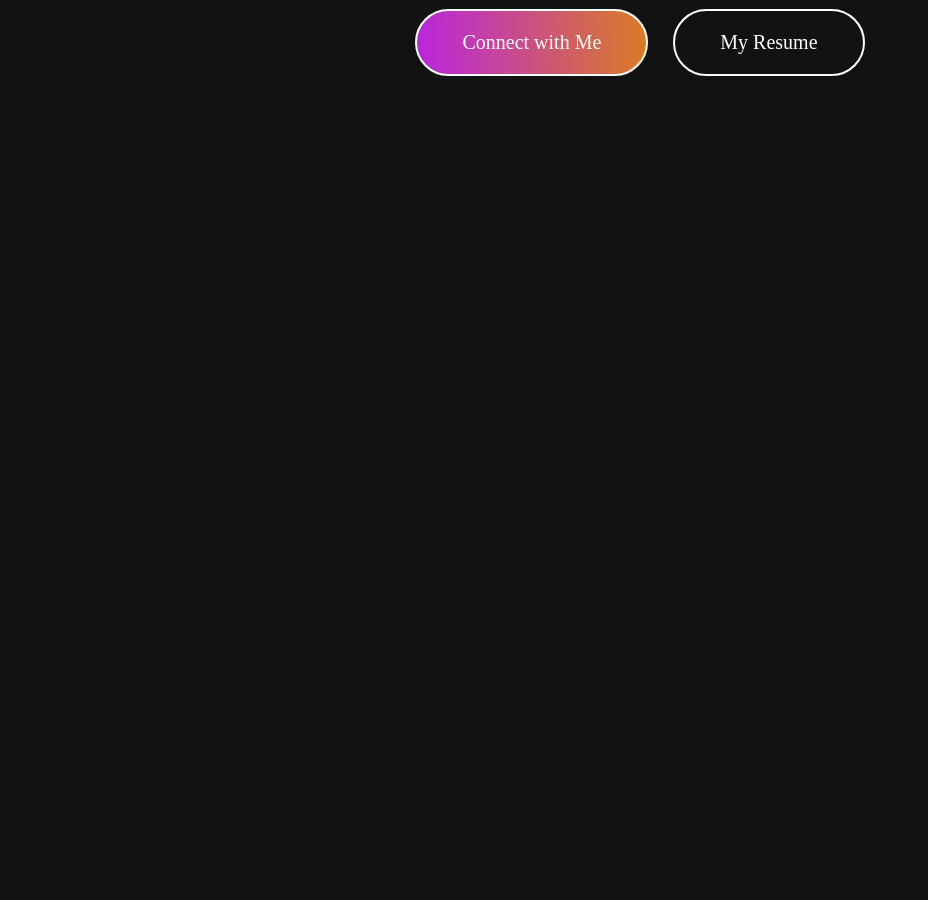
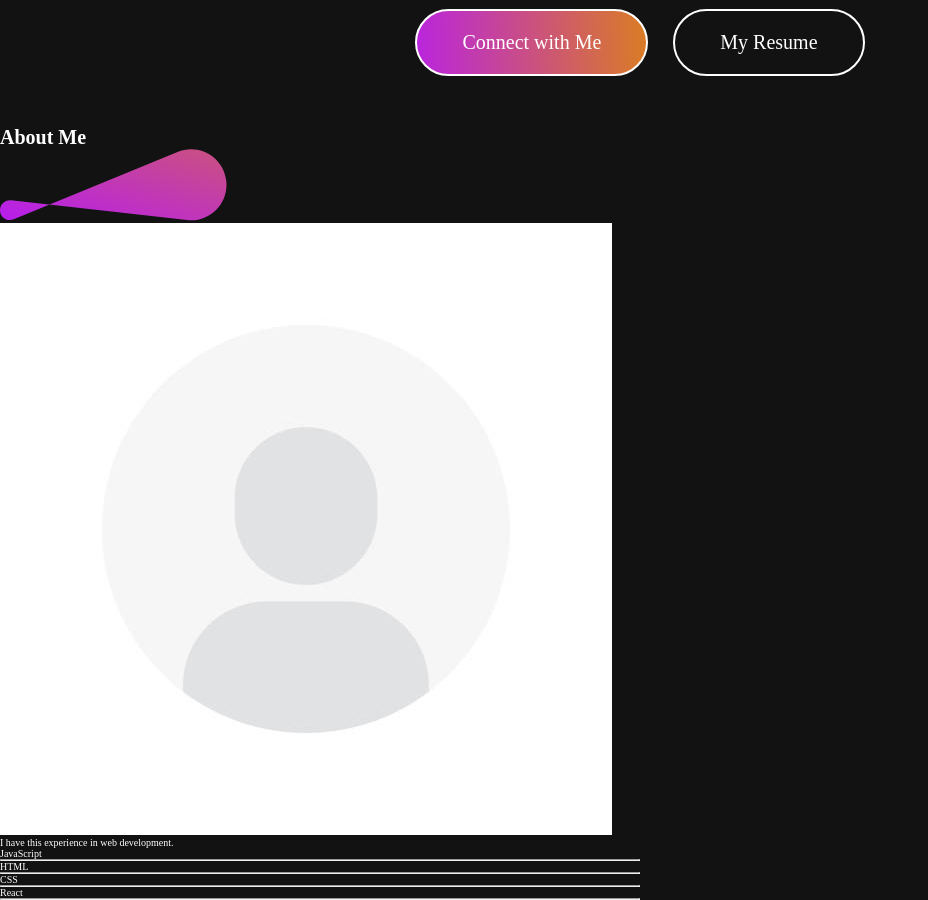
Before and after one commit to christianendale/christianendale.github.io, a React (Vite) app: page / in a window 1280 px wide. Shown: the part 940-1840 px from the top of the page, without its empty margins (0-928 px from the left). Before the commit the page ends 1066 px from the top, so only its background shows below. Built offline with nearby package versions, Linux system fonts and the light colour scheme.

Commit message:
`Fixed various CSS and JSX files with minor formatting and code changes.`

```diff
--- a/src/App.jsx
+++ b/src/App.jsx
@@ -1,14 +1,16 @@
-import React from 'react'
-import Navbar from './Components/Navbar/Navbar'
-import Hero from './Components/Hero/Hero'
+import React from "react";
+import Navbar from "./Components/Navbar/Navbar";
+import Hero from "./Components/Hero/Hero";
+import About from "./Components/About/About";
 
 const App = () => {
-  return (
-    <div>
-      <Navbar/>
-      <Hero/>
-    </div>
-  )
-}
+	return (
+		<div>
+			<Navbar />
+			<Hero />
+			<About />
+		</div>
+	);
+};
 
-export default App
+export default App;
--- /dev/null
+++ b/src/Components/About/About.jsx
@@ -0,0 +1,46 @@
+import React from "react";
+import "./About.css";
+import themePattern from "../../assets/theme_pattern.svg";
+import profileImg from "../../assets/pfp.jpg";
+
+function About() {
+	return (
+		<div className="about">
+			<div className="aboutTitle">
+				<h1>About Me</h1>
+				<img src={themePattern} alt="" />
+				<div className="aboutSection">
+					<div className="aboutLeft">
+						<img src={profileImg} alt="" />
+					</div>
+					<div className="aboutRight">
+						<div className="aboutParagraph">
+							<p>I have this experience in web development.</p>
+							<p></p>
+						</div>
+						<div className="aboutSkills">
+							<div className="aboutSkill">
+								<p>JavaScript</p>
+								<hr width="50%" />
+							</div>
+							<div className="aboutSkill">
+								<p>HTML</p>
+								<hr width="50%" />
+							</div>{" "}
+							<div className="aboutSkill">
+								<p>CSS</p>
+								<hr width="50%" />
+							</div>{" "}
+							<div className="aboutSkill">
+								<p>React</p>
+								<hr width="50%" />
+							</div>
+						</div>
+					</div>
+				</div>
+			</div>
+		</div>
+	);
+}
+
+export default About;
--- a/src/Components/Hero/Hero.css
+++ b/src/Components/Hero/Hero.css
@@ -1,35 +1,35 @@
-.hero{
+.hero {
 	display: flex;
 	align-items: center;
 	flex-direction: column;
 	gap: 40px;
 }
 
-.hero img{
+.hero img {
 	margin-top: 150px;
 }
 
-.hero h1{
+.hero h1 {
 	text-align: center;
 	width: 70%;
 	font-size: 80px;
 }
 
-.hero h1 span{
-    background: linear-gradient(267deg, #DA7C25 0.36%, #B923E1 102.06%);
+.hero h1 span {
+	background: linear-gradient(267deg, #da7c25 0.36%, #b923e1 102.06%);
 	background-clip: text;
 	-webkit-background-clip: text;
 	-webkit-text-fill-color: transparent;
 }
 
-.hero p{
+.hero p {
 	width: 50%;
 	text-align: center;
 	font-size: 24px;
 	line-height: 20pxm;
 }
 
-.heroAction{
+.heroAction {
 	display: flex;
 	align-items: center;
 	gap: 25px;
@@ -37,29 +37,27 @@
 	margin-bottom: 50px;
 }
 
-.heroConnect{
+.heroConnect {
 	padding: 20px 45px;
 	border-radius: 50px;
 	border: 2px solid white;
-    background: linear-gradient(267deg, #DA7C25 0.36%, #B923E1 102.06%);
+	background: linear-gradient(267deg, #da7c25 0.36%, #b923e1 102.06%);
 	cursor: pointer;
 	transition: 0.2s;
-
 }
 
-.heroResume{
+.heroResume {
 	padding: 20px 45px;
 	border-radius: 50px;
 	border: 2px solid white;
 	cursor: pointer;
 	transition: 0.2s;
-
 }
 
-.heroConnect:hover{
-    border-color: #B923E1;
+.heroConnect:hover {
+	border-color: #b923e1;
 }
 
-.heroResume:hover{
-    border-color: #B923E1;
+.heroResume:hover {
+	border-color: #b923e1;
 }
--- a/src/Components/Navbar/Navbar.css
+++ b/src/Components/Navbar/Navbar.css
@@ -1,31 +1,29 @@
-.navbar{
+.navbar {
 	display: flex;
 	align-items: center;
 	justify-content: space-between;
 	margin: 20px 170px;
 	/* border: 1px solid red; */
-
 }
-.navMenu{
+.navMenu {
 	display: flex;
 	align-items: center;
 	list-style: none;
 	gap: 60px;
 	font-size: 20px;
 	/* border: 1px solid red; */
-
 }
 
-.navConnect{
+.navConnect {
 	padding: 20px 40px;
 	border-radius: 50px;
-    background: linear-gradient(267deg, #DA7C25 0.36%, #B923E1 102.06%);
+	background: linear-gradient(267deg, #da7c25 0.36%, #b923e1 102.06%);
 	font-size: 24px;
 	cursor: pointer;
 	transition: 0.2s;
 }
 
-.navConnect:hover{
+.navConnect:hover {
 	transform: scale(1.05);
 	/* font-size: 1.4rem; */
 }
--- a/src/index.css
+++ b/src/index.css
@@ -1,13 +1,14 @@
-/* MAKE IT SO THAT 1REM = 10px  */
-/* FIX PRETTIER FORMATTING ON SAVE, TABS, and FORMATTING IN GENERAL */
+html {
+	font-size: 62.5%;
+}
 
-*{
+* {
 	margin: 0;
 	padding: 0;
 	box-sizing: border-box;
 }
 
-body{
+body {
 	background-color: #121212;
 	color: white;
 	height: 100vh;
```
Also changed, not shown: index.html (+5 -7 lines), src/Components/Hero/Hero.jsx (+17 -12 lines), src/Components/Navbar/Navbar.jsx (+7 -9 lines), src/main.jsx (+10 -10 lines), src/Components/About/About.css (added). Lines whose indentation alone changed are shown as unchanged.
